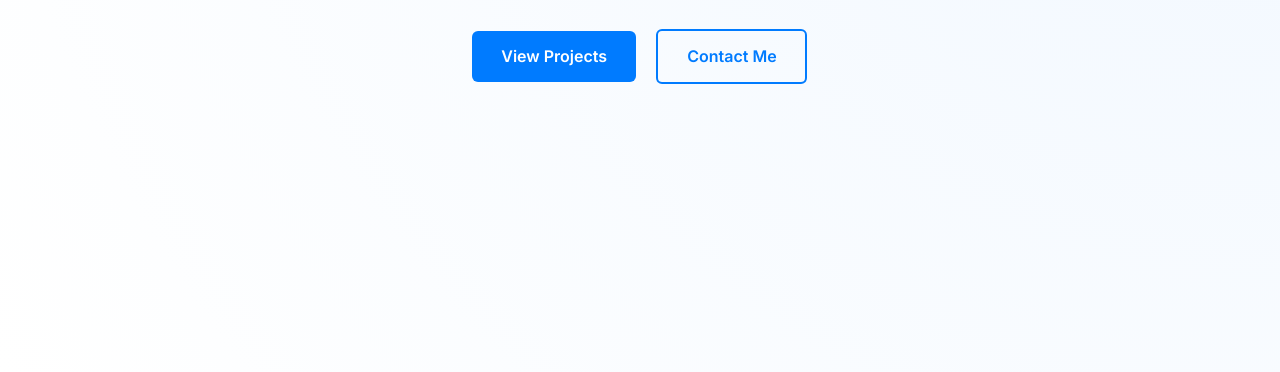
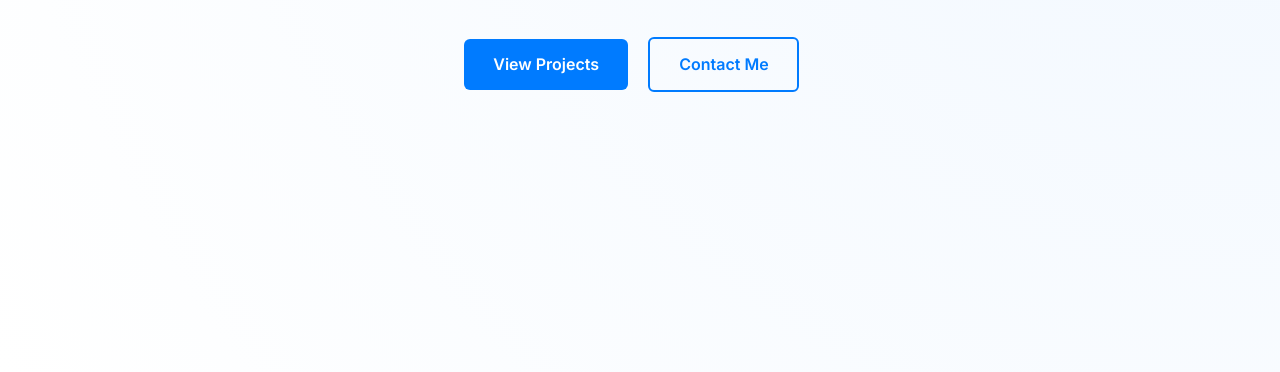
Before and after one commit to Amaan-coder-909/portfolio, a plain HTML site: page index.html in a window 1280 px wide. Shown: the part 428-800 px from the top of the page. Drawn offline with Linux system fonts and the light colour scheme.

```diff
--- a/index.html
+++ b/index.html
@@ -196,6 +196,13 @@
             .hero h1 { font-size: 2.5rem; }
             .nav-links { display: none; }
         }
+
+        @media (min-width: 411px) {
+            .btn-secondary{
+                margin-top: 1rem;
+                margin-right: 1rem;
+            }
+        }
     </style>
 </head>
 <body>
```
